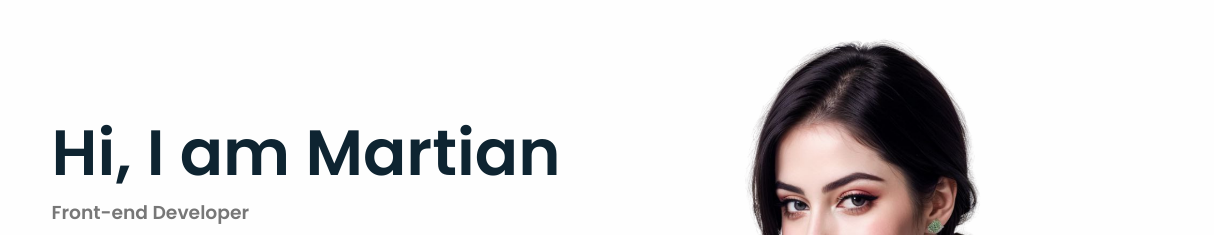
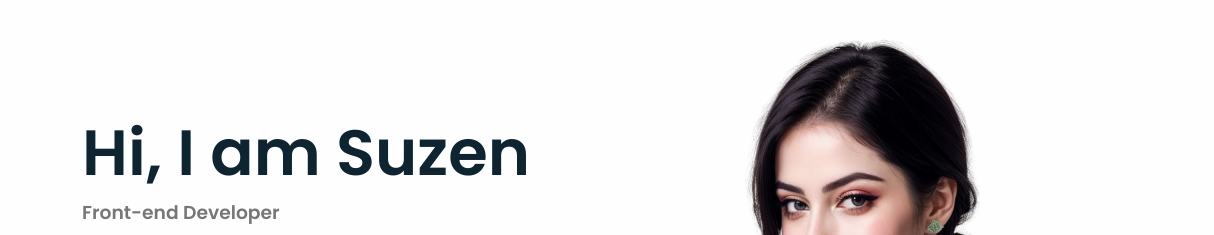
Before and after one commit to Savant-Syntax/Responsive-Portfolio, a plain HTML site: page index.html in a window 1280 px wide. Shown: the part 159-394 px from the top of the page, 66-1280 px from the left. Drawn offline with Linux system fonts and the light colour scheme.

Commit message:
Changes in html file

```diff
--- a/index.html
+++ b/index.html
@@ -36,7 +36,7 @@
           <a href="#"><i class="fab fa-twitter"></i></a>
         </div>
         <div class="info">
-          <h2>Hi, I am Martian</h2>
+          <h2>Hi, I am Suzen</h2>
           <h3>Front-end Developer</h3>
           <p>
             I create stunning website for you business, Highly experienced in
```
